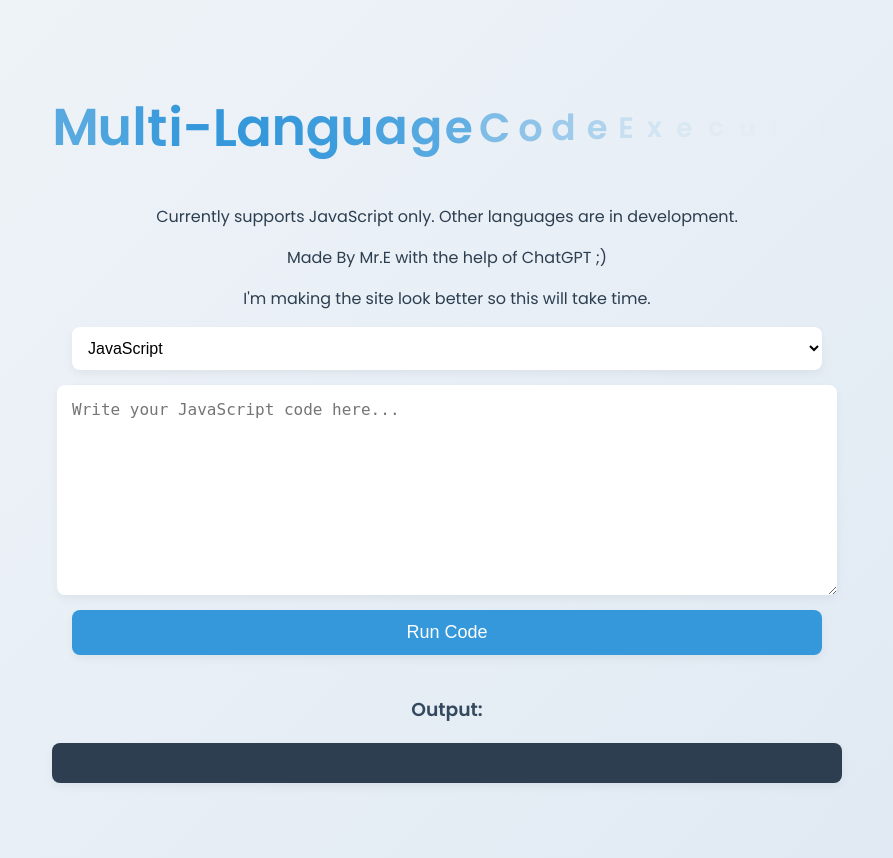
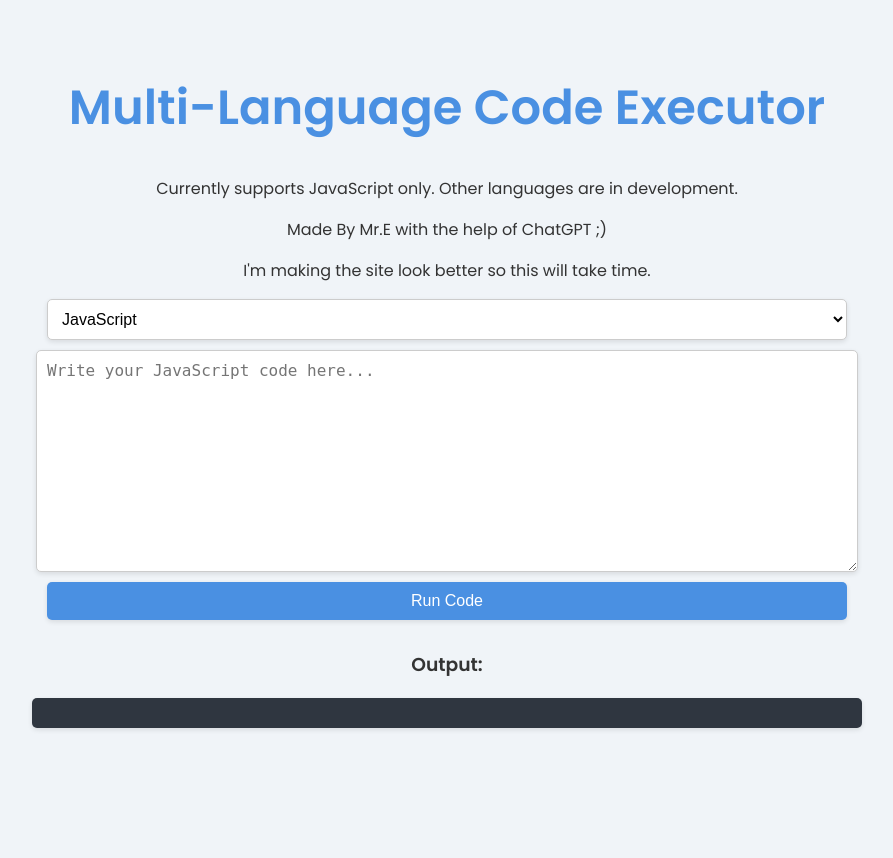
Before and after one commit to GYATSD/333, a PHP site: page / in a window 1280 px wide. Shown: the whole page, without its empty margins (193-1086 px from the left). After the commit the page ends 730 px from the top, so only its background shows below. Run offline with PHP 8.4, Linux system fonts and the light colour scheme.

Commit message:
Update styles.css

```diff
--- a/styles.css
+++ b/styles.css
@@ -1,108 +1,111 @@
 body {
     font-family: 'Poppins', sans-serif;
-    background: linear-gradient(135deg, #f0f4f8, #dfe9f3);
-    color: #2c3e50;
+    background-color: #f0f4f8;
+    color: #333;
     margin: 0;
     padding: 20px;
+    transition: background-color 0.3s ease, color 0.3s ease;
+}
+
+body.dark-mode {
+    background-color: #181a1b;
+    color: #f0f0f0;
 }
 
 h1 {
     text-align: center;
-    color: #3498db;
+    color: #4A90E2;
     font-size: 48px;
-    letter-spacing: 2px;
-    margin-bottom: 40px;
+}
+
+body.dark-mode h1 {
+    color: #76b5c5;
 }
 
 textarea, select, button, pre {
     width: 100%;
-    max-width: 750px;
-    margin: 15px auto;
+    max-width: 800px;
+    margin: 10px auto;
     display: block;
 }
 
 textarea {
-    height: 180px;
-    padding: 15px;
+    height: 200px;
+    padding: 10px;
     font-size: 16px;
-    border: none;
-    border-radius: 8px;
+    border: 1px solid #ccc;
+    border-radius: 5px;
     background-color: #fff;
-    box-shadow: 0 4px 10px rgba(0, 0, 0, 0.05);
+    box-shadow: 0 2px 5px rgba(0, 0, 0, 0.1);
     resize: vertical;
-    transition: box-shadow 0.3s ease;
 }
 
-textarea:focus {
-    box-shadow: 0 6px 15px rgba(52, 152, 219, 0.3);
+body.dark-mode textarea {
+    background-color: #2c2f33;
+    color: #f0f0f0;
+    border-color: #555;
 }
 
 select {
-    padding: 12px;
+    padding: 10px;
     font-size: 16px;
-    border: none;
-    border-radius: 8px;
+    border: 1px solid #ccc;
+    border-radius: 5px;
     background-color: #fff;
-    box-shadow: 0 4px 10px rgba(0, 0, 0, 0.05);
-    transition: box-shadow 0.3s ease;
+    box-shadow: 0 2px 5px rgba(0, 0, 0, 0.1);
 }
 
-select:focus {
-    box-shadow: 0 6px 15px rgba(52, 152, 219, 0.3);
+body.dark-mode select {
+    background-color: #2c2f33;
+    color: #f0f0f0;
+    border-color: #555;
 }
 
 button {
-    padding: 12px 25px;
-    font-size: 18px;
+    padding: 10px 20px;
+    font-size: 16px;
     color: #fff;
-    background-color: #3498db;
+    background-color: #4A90E2;
     border: none;
-    border-radius: 8px;
+    border-radius: 5px;
     cursor: pointer;
-    transition: background-color 0.3s ease, box-shadow 0.3s ease;
-    box-shadow: 0 4px 10px rgba(0, 0, 0, 0.05);
+    transition: background-color 0.3s ease;
+    box-shadow: 0 2px 5px rgba(0, 0, 0, 0.1);
+}
+
+body.dark-mode button {
+    background-color: #76b5c5;
 }
 
 button:hover {
-    background-color: #2980b9;
-    box-shadow: 0 6px 15px rgba(52, 152, 219, 0.3);
+    background-color: #357ABD;
 }
 
 pre {
-    background-color: #2c3e50;
-    color: #ecf0f1;
-    padding: 20px;
-    border-radius: 8px;
+    background-color: #2f3640;
+    color: #fff;
+    padding: 15px;
+    border-radius: 5px;
     white-space: pre-wrap;
     word-wrap: break-word;
-    box-shadow: 0 4px 10px rgba(0, 0, 0, 0.05);
+    box-shadow: 0 2px 5px rgba(0, 0, 0, 0.1);
+}
+
+body.dark-mode pre {
+    background-color: #24292e;
 }
 
 .container {
     max-width: 900px;
     margin: 0 auto;
-    padding: 40px;
+    padding: 20px;
     text-align: center;
 }
 
 h3 {
-    margin-top: 40px;
-    color: #34495e;
+    margin-top: 30px;
 }
 
-/* Animated title */
-.animated-title {
-    display: inline-block;
+body.dark-mode h3 {
+    color: #bdc3c7;
 }
-
-.letter {
-    display: inline-block;
-    opacity: 0;
-    animation: fade-color 4s infinite ease-in-out;
-}
-
-@keyframes fade-color {
-    0% { opacity: 0; transform: scale(0.5); }
-    50% { opacity: 1; transform: scale(1.1); }
-    100% { opacity: 0; transform: scale(1); }
-}
```
